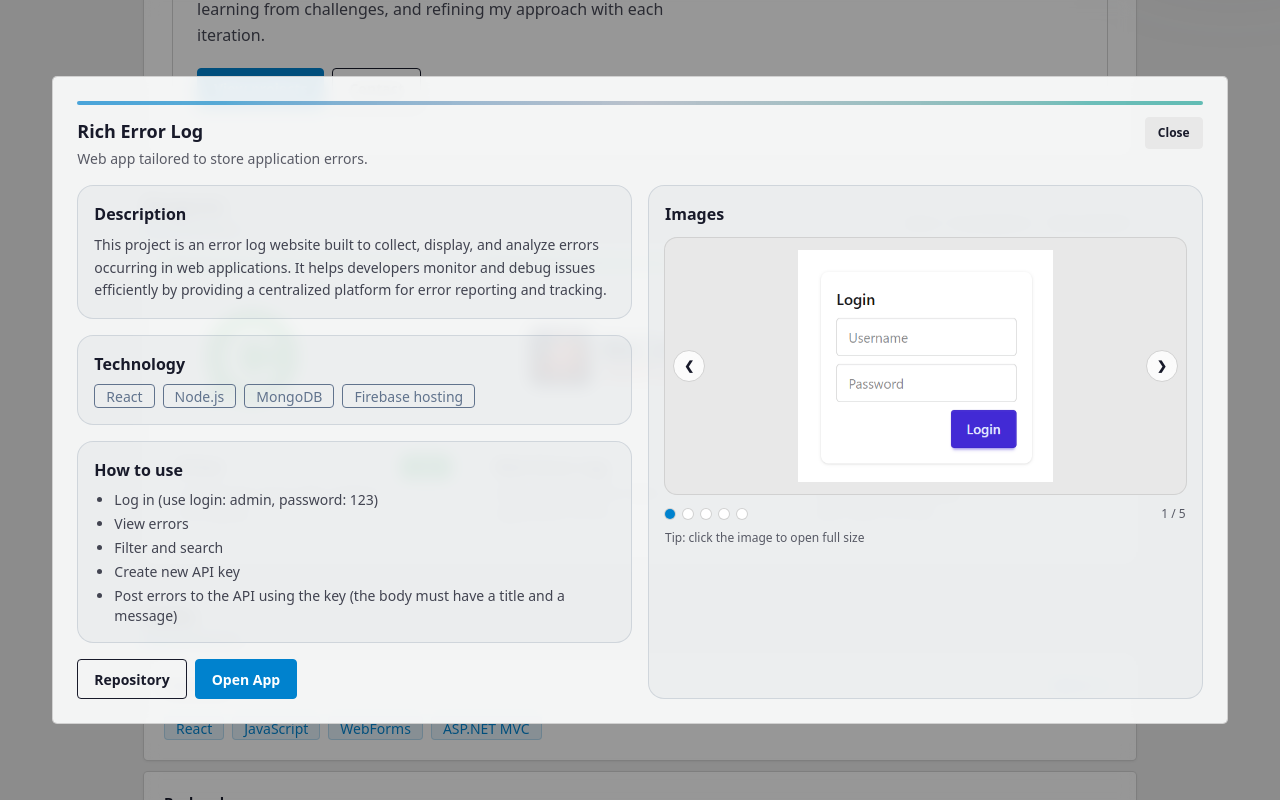
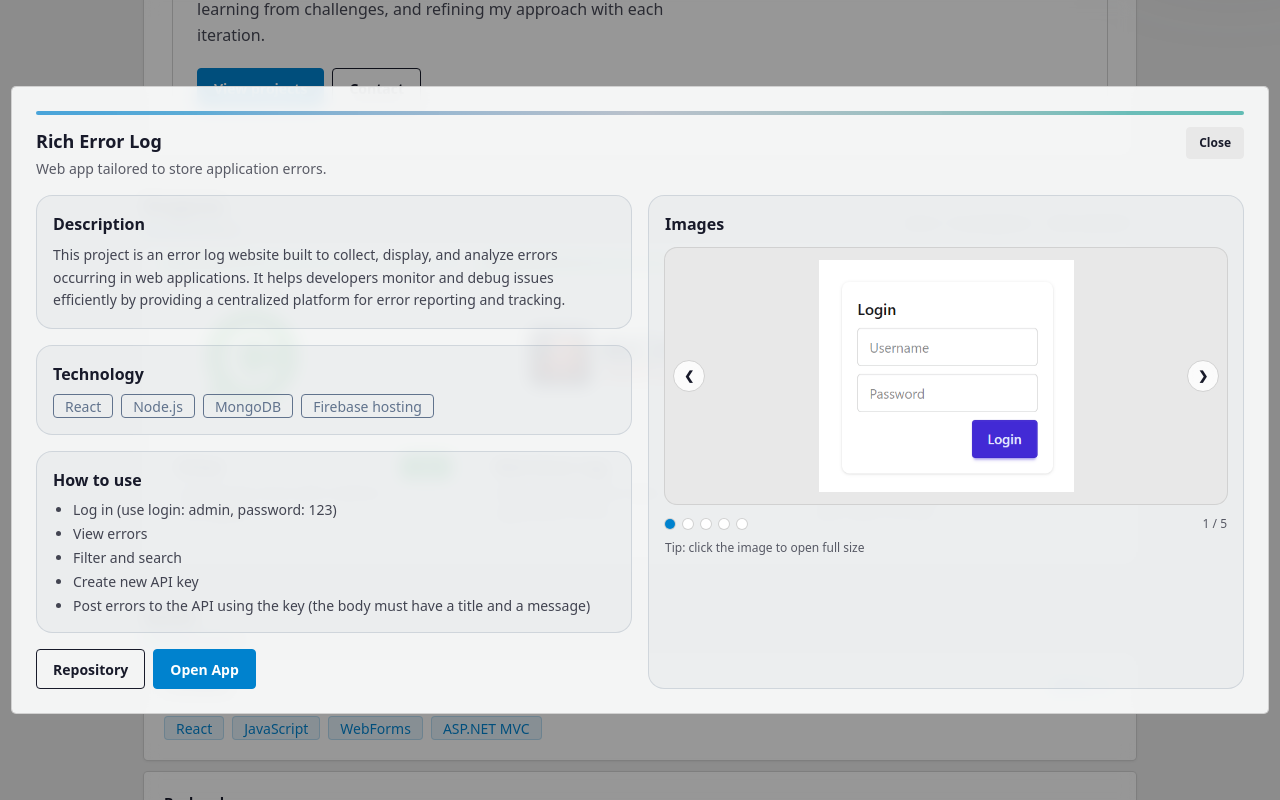
Before and after one commit to riricardo/portfolio, a React (Vite) app: page / in a window 1280 px wide. Both pictures are taken after a click on the button 632 px from the left and 893 px from the top of the page. Shown: the part 493-1293 px from the top of the page. Built offline with nearby package versions, Linux system fonts and the light colour scheme.

Commit message:
Ajuste da modal

```diff
--- a/src/components/ProjectModal.jsx
+++ b/src/components/ProjectModal.jsx
@@ -6,7 +6,7 @@ export default function ProjectModal({ project, onClose }) {
   const ref = useRef(null);
 
   // Preview state (lightbox)
-  const [preview, setPreview] = useState(null); // { images: [], index: number }
+  const [preview, setPreview] = useState(null); // { projectId, images: [], index: number }
 
   useEffect(() => {
     const dlg = ref.current;
@@ -19,11 +19,16 @@ export default function ProjectModal({ project, onClose }) {
   function close() {
     const dlg = ref.current;
     if (dlg?.open) dlg.close();
-    onClose();
+
+    // close the lightbox too (prevents weird states)
+    setPreview(null);
+
+    onClose?.();
   }
 
   const isPreviewOpen =
     !!preview && !!project?.id && preview?.projectId === project?.id;
+
   const previewImages = isPreviewOpen ? preview?.images ?? [] : [];
   const previewIndex = isPreviewOpen ? preview?.index ?? 0 : 0;
 
@@ -45,8 +50,23 @@ export default function ProjectModal({ project, onClose }) {
 
   return (
     <>
-      <dialog ref={ref} className="modal" onClose={onClose}>
-        <div className="modal-box max-w-[calc(100vw)] max-h-[calc(95vh)] bg-base-100/90 backdrop-blur ring-1 ring-base-300">
+      {/* IMPORTANT: onClose must call close() so backdrop/ESC behaves correctly */}
+      <dialog ref={ref} className="modal" onClose={close}>
+        {/* Scrollable modal box for mobile */}
+        <div
+          className="
+            modal-box
+            w-[calc(100vw-1.5rem)]
+            max-w-none
+            max-h-[calc(100dvh-1.5rem)]
+            overflow-y-auto
+            overscroll-contain
+            bg-base-100/90
+            backdrop-blur
+            ring-1
+            ring-base-300
+          "
+        >
           <div className="mb-3 h-1 w-full rounded-full bg-linear-to-r from-primary/70 via-secondary/40 to-accent/60" />
 
           {!project ? null : (
@@ -56,7 +76,9 @@ export default function ProjectModal({ project, onClose }) {
                   <h3 className="text-lg font-semibold">{project.name}</h3>
                   <p className="mt-1 text-sm opacity-70">{project.tagline}</p>
                 </div>
-                <button className="btn btn-sm" onClick={close}>
+
+                {/* keep close button visible and not shrinking */}
+                <button className="btn btn-sm shrink-0" onClick={close}>
                   Close
                 </button>
               </div>
@@ -104,6 +126,7 @@ export default function ProjectModal({ project, onClose }) {
                         Repository
                       </a>
                     )}
+
                     {project.liveUrl ? (
                       <a
                         className="btn btn-primary"
@@ -126,7 +149,7 @@ export default function ProjectModal({ project, onClose }) {
 
                   <ProjectImageCarousel
                     project={project}
-                    isPreviewOpen={!!preview}
+                    isPreviewOpen={isPreviewOpen}
                     onOpenPreview={({ images, index }) =>
                       setPreview({ projectId: project?.id, images, index })
                     }
@@ -141,6 +164,7 @@ export default function ProjectModal({ project, onClose }) {
           )}
         </div>
 
+        {/* Backdrop click closes dialog; we route to close() */}
         <form method="dialog" className="modal-backdrop">
           <button onClick={close}>close</button>
         </form>
```
